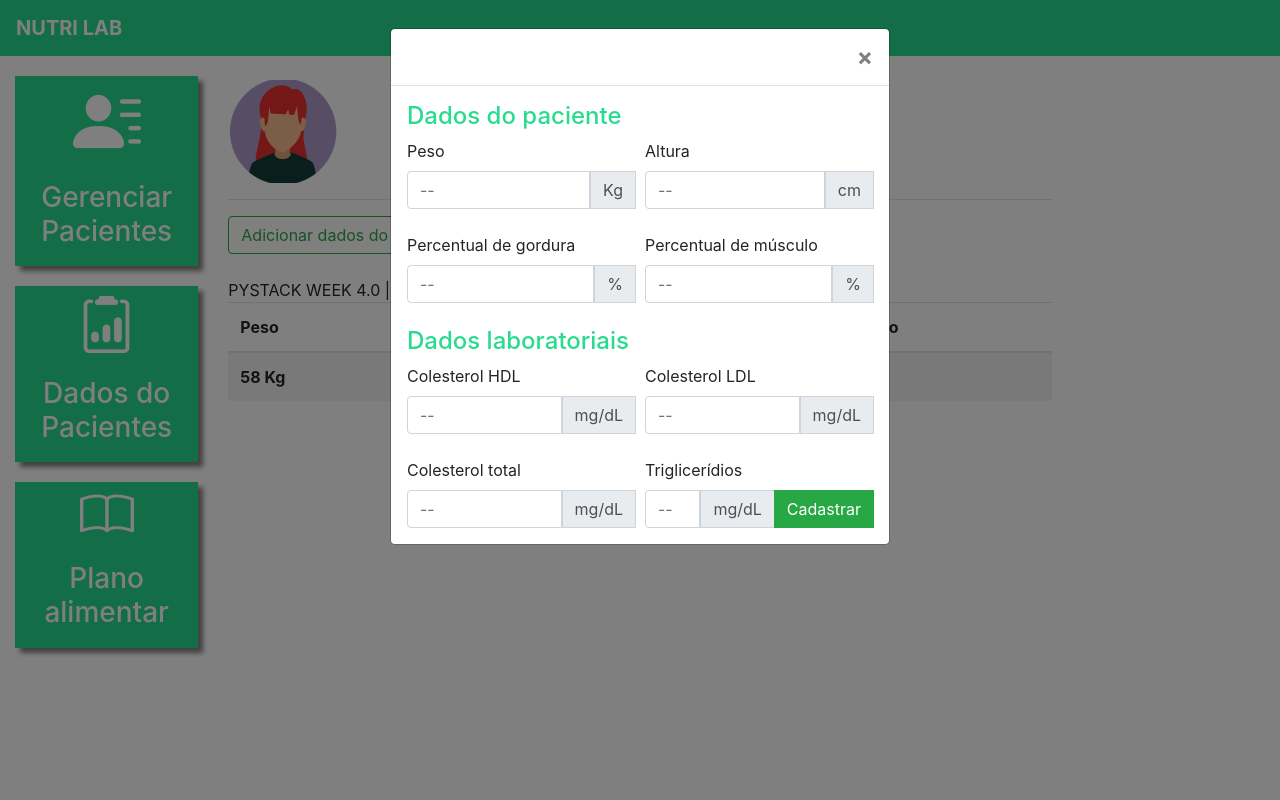
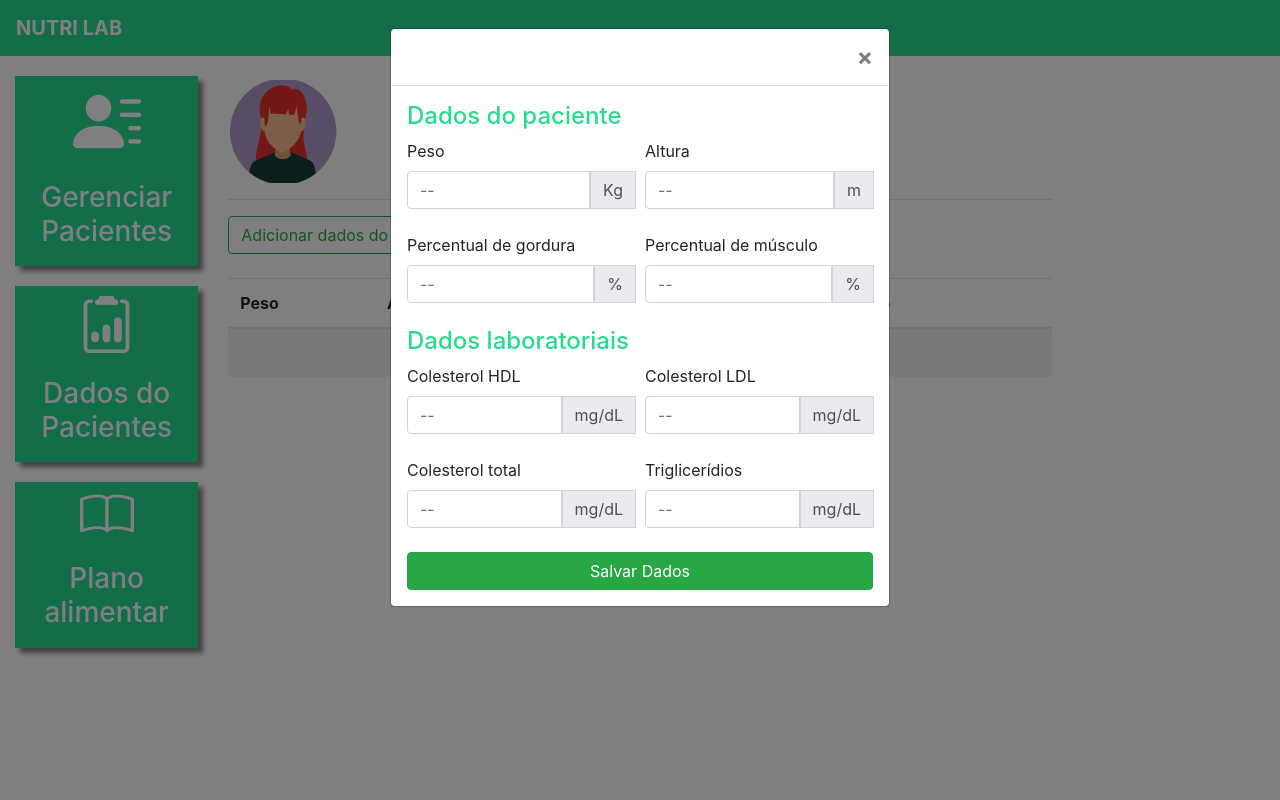
Before and after one commit to DiegoDeJesuss/NUTRI-LAB, a Django app: page /dados_paciente/3/ in a window 1280 px wide, after a click on "Adicionar dados do paciente". Run offline with Django 5.2, Linux system fonts and the light colour scheme; a user stored in the database is signed in; data comes from the database, SQL or seed files in the repository; both versions use the stored data as it was after the commit.

Commit message:
finalizando a adicao de dados dos pacientes

```diff
--- a/plataforma/templates/dados_paciente.html
+++ b/plataforma/templates/dados_paciente.html
@@ -1,10 +1,15 @@
-{% extends 'base_plataforma.html' %} {% load static %} {% block 'plataforma' %}
+{% extends 'base_plataforma.html' %}
+{% load static %}
+
+{% block 'plataforma' %}
 {% if messages %}
+  <br />
+  {% for message in messages %}
+    <div class="alert {{message.tags}}">{{message}}</div>
+  {% endfor %}
+{% endif %}
 <br />
-{% for message in messages %}
-<div class="alert {{message.tags}}">{{message}}</div>
-{% endfor %} {% endif %}
-<br />
+
 <div class="row">
   <div class="col-md-3">
     <img src="{% static 'plataforma/img/perfil1.png' %}" />
@@ -15,6 +20,7 @@
   </div>
 </div>
 <hr />
+
 <button
   type="button"
   class="btn btn-outline-success"
@@ -25,6 +31,7 @@
 </button>
 <br />
 <br />
+
 <table class="table table-striped">
   <thead>
     <tr>
@@ -35,33 +42,26 @@
     </tr>
   </thead>
   <tbody>
-    <tr>
-      <th scope="row">58 Kg</th>
-      PYSTACK WEEK 4.0 | AULA 02 9
-      <td>173 cm</td>
-      <td>19%</td>
-      <td>25%</td>
-    </tr>
+    {% for dado in dados_paciente %}
+      <tr>
+        <th scope="row">{{ dado.peso }} Kg</th>
+        <td>{{ dado.altura }} m</td>
+        <td>{{ dado.percentual_gordura }}%</td>
+        <td>{{ dado.percentual_musculo }}%</td>
+      </tr>
+    {% empty %}
+      <tr>
+        <td colspan="4" class="text-center">Nenhum dado cadastrado no momento.</td>
+      </tr>
+    {% endfor %}
   </tbody>
 </table>
 
-<div
-  class="modal fade"
-  id="modal"
-  tabindex="-1"
-  role="dialog"
-  aria-labelledby="exampleModalLabel"
-  aria-hidden="true"
->
+<div class="modal fade" id="modal" tabindex="-1" role="dialog" aria-labelledby="exampleModalLabel" aria-hidden="true">
   <div class="modal-dialog" role="document">
     <div class="modal-content">
       <div class="modal-header">
-        <button
-          type="button"
-          class="close"
-          data-dismiss="modal"
-          aria-label="Close"
-        >
+        <button type="button" class="close" data-dismiss="modal" aria-label="Close">
           <span aria-hidden="true">&times;</span>
         </button>
       </div>
@@ -71,34 +71,20 @@
           <h4 class="titulo">Dados do paciente</h4>
           <div class="form-row">
             <div class="col-md">
-              <label for="validationServerUsername">Peso</label>
+              <label>Peso</label>
               <div class="input-group">
-                <input
-                  type="number"
-                  class="form-control"
-                  placeholder="--"
-                  name="peso"
-                />
+                <input type="number" step="0.01" class="form-control" placeholder="--" name="peso" />
                 <div class="input-group-prepend">
-                  <span class="input-group-text" id="inputGroupPrepend3"
-                    >Kg</span
-                  >
+                  <span class="input-group-text">Kg</span>
                 </div>
               </div>
             </div>
             <div class="col-md">
-              <label for="validationServerUsername">Altura</label>
+              <label>Altura</label>
               <div class="input-group">
-                <input
-                  type="number"
-                  class="form-control"
-                  placeholder="--"
-                  name="altura"
-                />
+                <input type="number" step="0.01" class="form-control" placeholder="--" name="altura" />
                 <div class="input-group-prepend">
-                  <span class="input-group-text" id="inputGroupPrepend3"
-                    >cm</span
-                  >
+                  <span class="input-group-text">m</span>
                 </div>
               </div>
             </div>
@@ -107,38 +93,20 @@
           <br />
           <div class="form-row">
             <div class="col-md">
-              <label for="validationServerUsername"
-                >Percentual de gordura</label
-              >
+              <label>Percentual de gordura</label>
               <div class="input-group">
-                <input
-                  type="number"
-                  class="form-control"
-                  placeholder="--"
-                  name="gordura"
-                />
+                <input type="number" step="0.01" class="form-control" placeholder="--" name="gordura" />
                 <div class="input-group-prepend">
-                  <span class="input-group-text" id="inputGroupPrepend3"
-                    >%</span
-                  >
+                  <span class="input-group-text">%</span>
                 </div>
               </div>
             </div>
             <div class="col-md">
-              <label for="validationServerUsername"
-                >Percentual de músculo</label
-              >
+              <label>Percentual de músculo</label>
               <div class="input-group">
-                <input
-                  type="number"
-                  class="form-control"
-                  placeholder="--"
-                  name="musculo"
-                />
+                <input type="number" step="0.01" class="form-control" placeholder="--" name="musculo" />
                 <div class="input-group-prepend">
-                  <span class="input-group-text" id="inputGroupPrepend3"
-                    >%</span
-                  >
+                  <span class="input-group-text">%</span>
                 </div>
               </div>
             </div>
@@ -147,34 +115,20 @@
           <h4 class="titulo">Dados laboratoriais</h4>
           <div class="form-row">
             <div class="col-md">
-              <label for="validationServerUsername">Colesterol HDL</label>
+              <label>Colesterol HDL</label>
               <div class="input-group">
-                <input
-                  type="number"
-                  class="form-control"
-                  placeholder="--"
-                  name="hdl"
-                />
+                <input type="number" step="0.01" class="form-control" placeholder="--" name="hdl" />
                 <div class="input-group-prepend">
-                  <span class="input-group-text" id="inputGroupPrepend3"
-                    >mg/dL</span
-                  >
+                  <span class="input-group-text">mg/dL</span>
                 </div>
               </div>
             </div>
             <div class="col-md">
-              <label for="validationServerUsername">Colesterol LDL</label>
+              <label>Colesterol LDL</label>
               <div class="input-group">
-                <input
-                  type="number"
-                  class="form-control"
-                  placeholder="--"
-                  name="ldl"
-                />
+                <input type="number" step="0.01" class="form-control" placeholder="--" name="ldl" />
                 <div class="input-group-prepend">
-                  <span class="input-group-text" id="inputGroupPrepend3"
-                    >mg/dL</span
-                  >
+                  <span class="input-group-text">mg/dL</span>
                 </div>
               </div>
             </div>
@@ -182,44 +136,30 @@
           <br />
           <div class="form-row">
             <div class="col-md">
-              <label for="validationServerUsername">Colesterol total</label>
+              <label>Colesterol total</label>
               <div class="input-group">
-                <input
-                  type="number"
-                  class="form-control"
-                  placeholder="--"
-                  name="ctotal"
-                />
+                <input type="number" step="0.01" class="form-control" placeholder="--" name="ctotal" />
                 <div class="input-group-prepend">
-                  <span class="input-group-text" id="inputGroupPrepend3"
-                    >mg/dL</span
-                  >
+                  <span class="input-group-text">mg/dL</span>
                 </div>
               </div>
             </div>
             <div class="col-md">
-              <label for="validationServerUsername">Triglicerídios</label>
+              <label>Triglicerídios</label>
               <div class="input-group">
-                <input
-                  type="number"
-                  class="form-control"
-                  placeholder="--"
-                  name="triglicerídios"
-                />
+                <input type="number" step="0.01" class="form-control" placeholder="--" name="trigliceridios" />
                 <div class="input-group-prepend">
-                  <span class="input-group-text" id="inputGroupPrepend3"
-                    >mg/dL</span
-
-                  >
-                  <input type="submit" value="Cadastrar" class="btn btn-success">
+                  <span class="input-group-text">mg/dL</span>
                 </div>
-
               </div>
-              {% endblock%}
             </div>
           </div>
+          <br />
+
+          <button type="submit" class="btn btn-success w-100">Salvar Dados</button>
         </form>
       </div>
     </div>
   </div>
 </div>
+{% endblock %}
--- a/plataforma/views.py
+++ b/plataforma/views.py
@@ -1,21 +1,16 @@
-# from urllib import request  <- Comentei essa linha já que você queria remover
-
 from datetime import datetime
-from urllib import request
-
 from django.shortcuts import render, redirect, get_object_or_404
-from django.http import HttpResponse
 from django.contrib.auth.decorators import login_required
 from django.contrib import messages
 from django.contrib.messages import constants
-from .models import DadosPaciente, Pacientes, DadosPaciente
-from datetime import datetime
+from .models import Pacientes, DadosPaciente
 
 @login_required(login_url='/auth/logar/')
 def pacientes(request):
     if request.method == "GET":
+        dados_paciente = DadosPaciente.objects.filter(paciente__nutri=request.user).order_by('-data')
         pacientes = Pacientes.objects.filter(nutri=request.user)
-        return render(request, 'pacientes.html', {'pacientes': pacientes})
+        return render(request, 'pacientes.html', {'pacientes': pacientes, 'dados_paciente': dados_paciente})
 
     elif request.method == "POST":
         nome = request.POST.get('nome')
@@ -40,27 +35,25 @@
             messages.add_message(request, constants.ERROR, 'Já existe um paciente com esse E-mail')
             return redirect('/pacientes/')
 
-        # Bloco Try...Except corrigido
+        # Salvando o paciente
         try:
             paciente = Pacientes(nome=nome,
                                  sexo=sexo,
                                  idade=idade,
                                  email=email,
                                  telefone=telefone,
-                                 nutri=request.user) # <--- A CORREÇÃO ESTÁ AQUI!
+                                 nutri=request.user)
             paciente.save()
 
-            # Estas linhas de sucesso agora estão DENTRO do bloco try
             messages.add_message(request, constants.SUCCESS, 'Paciente cadastrado com sucesso')
             return redirect('/pacientes/')
 
-        except Exception as e: # O except agora está perfeitamente alinhado com o try
+        except Exception as e:
             print(f"\n=============================")
             print(f"ERRO AO SALVAR: {e}")
             print(f"=============================\n")
             messages.add_message(request, constants.ERROR, 'Erro interno do sistema')
             return redirect('/pacientes/')
-
 
 
 @login_required(login_url='/auth/logar/')
@@ -69,30 +62,36 @@
         pacientes = Pacientes.objects.filter(nutri=request.user)
         return render(request, 'dados_paciente_listar.html', {'pacientes': pacientes})
 
+
 @login_required(login_url='/auth/logar/')
 def dados_paciente(request, id):
-       paciente = get_object_or_404(Pacientes, id=id)
-       if not paciente.nutri == request.user:
-              messages.add_message(request, constants.ERROR, 'Esse paciente não é seu')
-              return redirect('/dados_paciente/')
-       if request.method == "GET":
-              return render(request, 'dados_paciente.html', {'paciente': paciente})
-       elif request.method == "POST":
-            peso = request.POST.get('peso')
-            altura = request.POST.get('altura')
-            gordura = request.POST.get('gordura')
-            musculo = request.POST.get('musculo')
-            hdl = request.POST.get('hdl')
-            ldl = request.POST.get('ldl')
-            colesterol_total = request.POST.get('ctotal')
-            triglicerídios = request.POST.get('triglicerídios')
+    paciente = get_object_or_404(Pacientes, id=id)
 
+    # Validação de segurança
+    if not paciente.nutri == request.user:
+        messages.add_message(request, constants.ERROR, 'Esse paciente não é seu')
+        return redirect('/pacientes/')
 
+    if request.method == "GET":
+        # Buscando o histórico do paciente para preencher a tabela dinâmica
+        dados_paciente = DadosPaciente.objects.filter(paciente=paciente)
+        return render(request, 'dados_paciente.html', {'paciente': paciente, 'dados_paciente': dados_paciente})
 
+    elif request.method == "POST":
+        # O replace(',', '.') garante que se o usuário digitar 1,75 o Python transforme em 1.75
+        peso = request.POST.get('peso', '').replace(',', '.')
+        altura = request.POST.get('altura', '').replace(',', '.')
+        gordura = request.POST.get('gordura', '').replace(',', '.')
+        musculo = request.POST.get('musculo', '').replace(',', '.')
+        hdl = request.POST.get('hdl', '').replace(',', '.')
+        ldl = request.POST.get('ldl', '').replace(',', '.')
+        colesterol_total = request.POST.get('ctotal', '').replace(',', '.')
+        trigliceridios = request.POST.get('trigliceridios', '').replace(',', '.')
 
-
-
-            paciente = DadosPaciente(paciente=paciente,
+        try:
+            # Salvando os novos dados
+            novo_dado = DadosPaciente(
+                paciente=paciente,
                 data=datetime.now(),
                 peso=peso,
                 altura=altura,
@@ -101,8 +100,14 @@
                 colesterol_hdl=hdl,
                 colesterol_ldl=ldl,
                 colesterol_total=colesterol_total,
-                trigliceridios=triglicerídios)
-            paciente.save()
-            messages.add_message(request, constants.SUCCESS, 'Dados cadastrado com sucesso')
+                trigliceridios=trigliceridios
+            )
+            novo_dado.save()
+            messages.add_message(request, constants.SUCCESS, 'Dados cadastrados com sucesso')
+        except Exception as e:
+            # Caso o banco de dados recuse o formato do número
+            print(f"ERRO AO SALVAR DADOS DO PACIENTE: {e}")
+            messages.add_message(request, constants.ERROR, 'Erro ao salvar. Verifique se os números estão corretos.')
 
-            return redirect('/dados_paciente/')
+        # Redirecionando de volta para a mesma página com o ID correto
+        return redirect(f'/dados_paciente/{id}/')
```
Also changed, not shown: plataforma/models.py (+9 -9 lines), db.sqlite3, plataforma/migrations/0003_alter_dadospaciente_altura_and_more.py (added).
